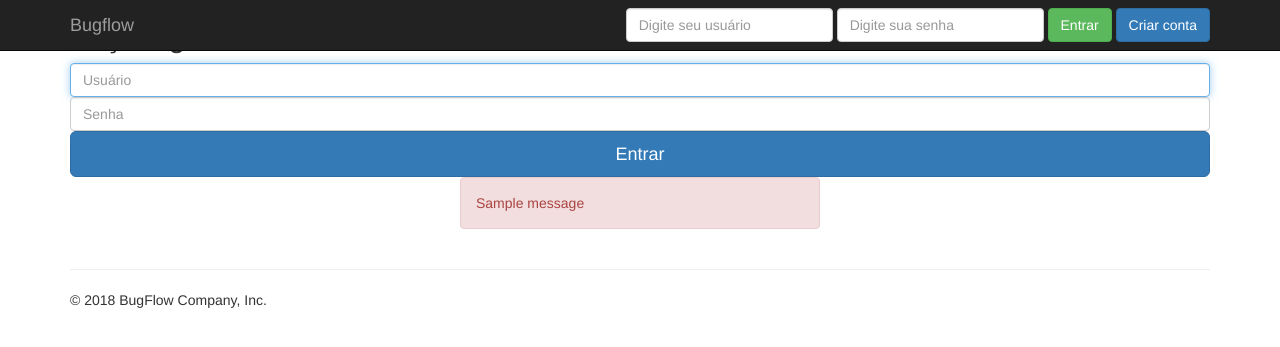
After one commit to fandrefh/bugflow, a Django app: page /accounts/error-login/ in a window 1280 px wide. The commit adds this page. Shown: the top 347 px of the page. Run offline with Django 3.2, Linux system fonts and the light colour scheme; tables that the repository leaves empty hold one stand-in row (values such as "Sample post"); one stand-in notice (Sample message) is shown; some libraries are stand-ins or nearby versions.

Commit message:
Tela de login

```diff
--- a/bugflow/accounts/urls.py
+++ b/bugflow/accounts/urls.py
@@ -11,4 +11,6 @@ urlpatterns = [
     path('login/', views.user_login, name='user-login'),
     path('logout/', views.user_logout, name='user-logout'),
     path('profile/', views.user_profile, name='user-profile'),
+    path('profile/', views.user_profile, name='user-profile'),
+    path('error-login/', views.error_login, name='error-login'),
 ]
--- a/bugflow/accounts/views.py
+++ b/bugflow/accounts/views.py
@@ -48,9 +48,12 @@ def user_login(request):
         messages.success(request, 'Login feito com sucesso.')
         return redirect('accounts:user-profile')
     else:
-        print('Deu caca!!!!')
-        messages.error(request, 'Login não realizado.')
+        messages.error(request, 'Login não realizado. Usuário ou senha inválido.')
+        return redirect('accounts:error-login')
     return render(request, 'home/index.html')
+
+def error_login(request):
+    return render(request, 'accounts/user_login.html', {})
 
 def user_logout(request):
     logout(request)
--- /dev/null
+++ b/bugflow/templates/accounts/user_login.html
@@ -0,0 +1,43 @@
+{% extends 'base.html' %}
+
+
+{% block title %}
+    {{ block.super }} - Fazer login
+{% endblock title %}
+
+
+{% block body %}
+
+    <div class="container">
+
+        <form class="form-signin" action="{% url 'accounts:user-login' %}" method="post">
+
+        {% csrf_token %}
+
+            <h2 class="form-signin-heading">Faça login</h2>
+            <label for="username" class="sr-only">Nome de usuário</label>
+            <input type="text" id="username" name="username" class="form-control" placeholder="Usuário" required autofocus>
+            <label for="password" class="sr-only">Sua senha</label>
+            <input type="password" id="password" name="password" class="form-control" placeholder="Senha" required>
+
+            <button class="btn btn-lg btn-primary btn-block" type="submit">Entrar</button>
+        </form>
+
+        {% if messages %}
+            <div class="row">
+                <div class="col-md-4 col-md-offset-4">
+                    <div class="alert alert-danger" role="alert">
+
+                        {% for message in messages %}
+                            {{ message }}
+                        {% endfor %}
+
+                    </div>
+                </div>
+            </div>
+        {% endif %}
+
+    </div>
+    <!-- /container -->
+
+{% endblock body %}
--- a/bugflow/templates/base.html
+++ b/bugflow/templates/base.html
@@ -20,6 +20,9 @@
 
     <!-- Custom styles for this template -->
     <link href="{% static "css/jumbotron.css" %}" rel="stylesheet">
+
+    <!-- User login screen -->
+    <link href="{% static "css/signin.css" %}" rel="stylesheet">
 
     <!-- Just for debugging purposes. Don't actually copy these 2 lines! -->
     <!--[if lt IE 9]><script src="../../assets/js/ie8-responsive-file-warning.js"></script><![endif]-->
@@ -77,11 +80,12 @@
 
     {% endblock body %}
 
+    <div class="container">
 
       <hr>
 
       <footer>
-        <p>&copy; 2016 Company, Inc.</p>
+        <p>&copy; 2018 BugFlow Company, Inc.</p>
       </footer>
     </div> <!-- /container -->
 
```
Also changed, not shown: 1 other file.
